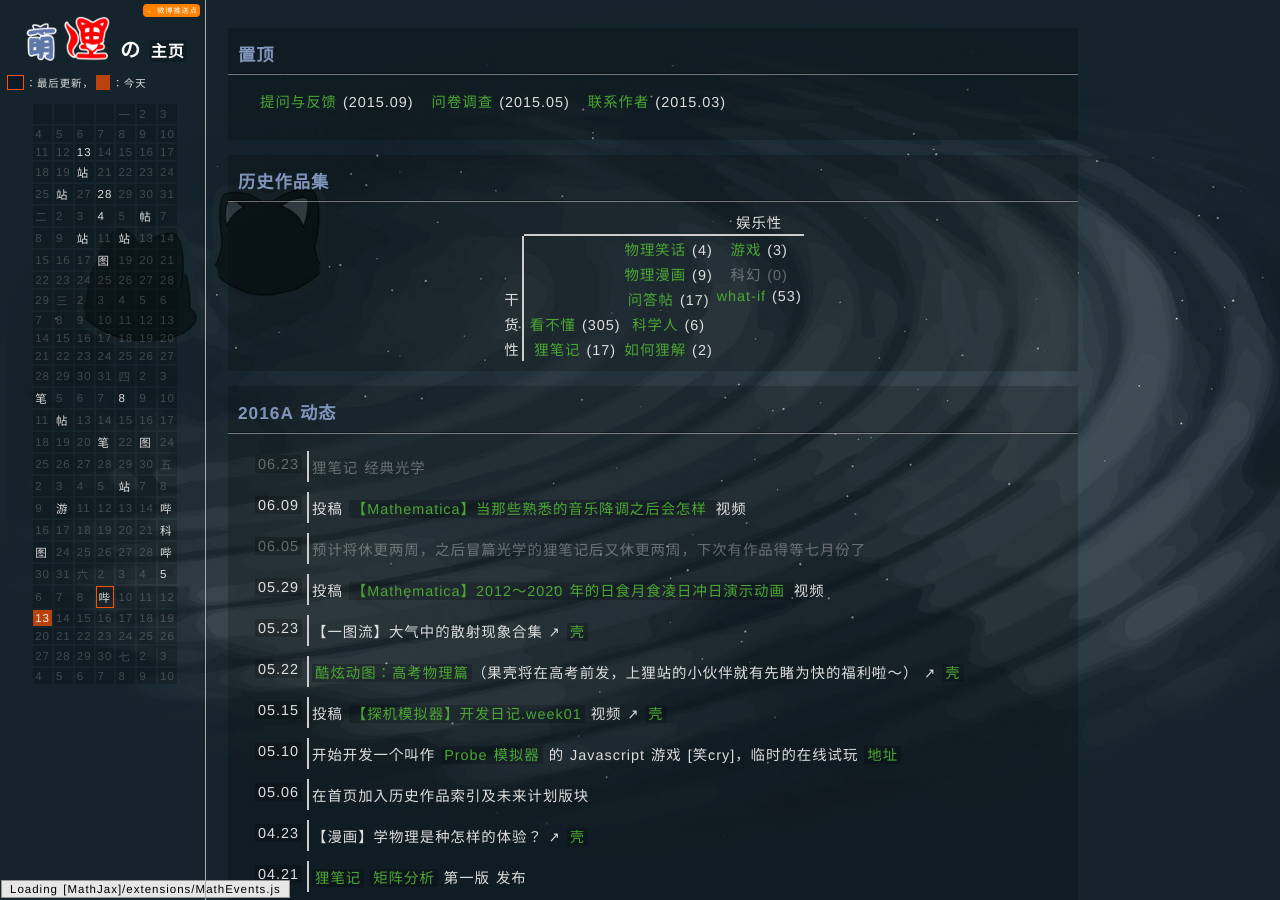
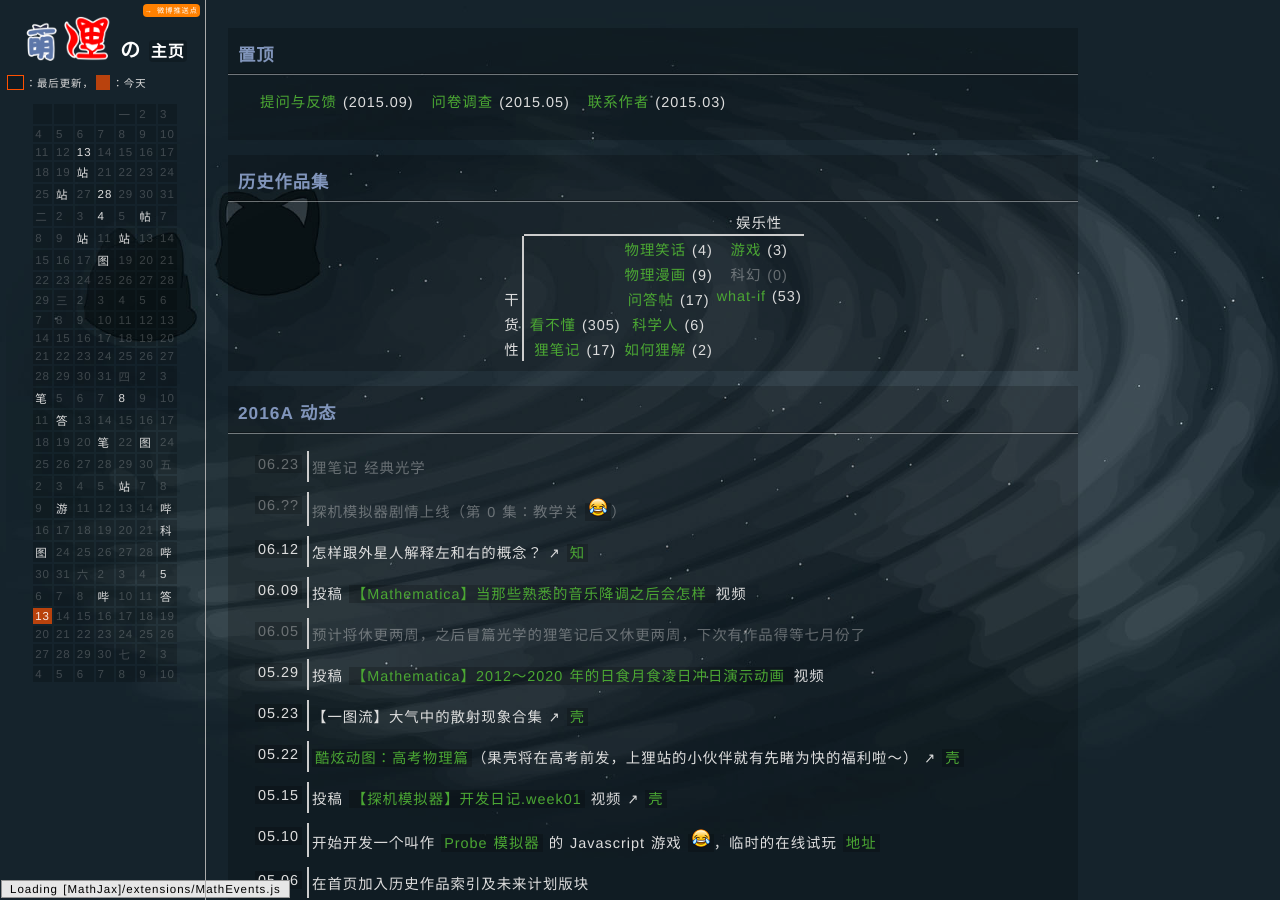
Before and after one commit to LePtC/LePtC.github.io, a Jekyll site: the page built from index.html, in a window 1280 px wide and 900 px high. Built offline with Jekyll 4.4.1, drawn with Linux system fonts in a browser that asks for light colours; Markdown is read by kramdown in place of the engine named in the settings; comment, search, counter and statistics services are not loaded.

Commit message:
update index

```diff
--- a/index.html
+++ b/index.html
@@ -165,7 +165,7 @@ title: LePtC
 </tr>
 <tr>
   <td>11</td>
-  <td><a href="#04.12">帖</a></td>
+  <td><a href="#04.12">答</a></td>
   <td>13</td>
   <td>14</td>
   <td>15</td>
@@ -239,13 +239,13 @@ title: LePtC
   <td>6</td>
   <td>7</td>
   <td>8</td>
-  <td class="lastday"><a href="#06.09">哔</a></td>
+  <td><a href="#06.09">哔</a></td>
   <td>10</td>
   <td>11</td>
-  <td>12</td>
+  <td><a href="#06.12">答</a></td>
 </tr>
 <tr>
-  <td>13</td>
+  <td class="lastday">13</td>
   <td>14</td>
   <td>15</td>
   <td>16</td>
@@ -398,6 +398,13 @@ title: LePtC
   <tr class="com"><td><a name="06.23">06.23</a></td>
     <td class="left">狸笔记 经典光学</td>
   </tr>
+  <tr class="com"><td><a name="06.??">06.??</a></td>
+    <td class="left">探机模拟器剧情上线（第 0 集：教学关 <a title="笑 cry"><img src="img/xcry.png" alt="[笑 cry]"></a>）</td>
+  </tr>
+  <tr><td><a name="06.12">06.12</a></td>
+    <td class="left"> 怎样跟外星人解释左和右的概念？ ↗
+    <a href="https://www.zhihu.com/question/21433839/answer/105617168">知</a></td>
+  </tr>
   <tr><td><a name="06.09">06.09</a></td>
     <td class="left">投稿 <a href="http://www.bilibili.com/video/av4918707/"> 【Mathematica】当那些熟悉的音乐降调之后会怎样 </a> 视频</td>
   </tr>
@@ -420,7 +427,7 @@ title: LePtC
     <a href="http://www.guokr.com/post/733019/">壳</a></td>
   </tr>
   <tr><td><a name="05.10">05.10</a></td>
-    <td class="left">开始开发一个叫作 <a href="https://github.com/LePtC/ProbeSim/blob/master/log.md">Probe 模拟器</a> 的 Javascript 游戏 [笑cry]，临时的在线试玩 <a href="probesim/">地址</a></td>
+    <td class="left">开始开发一个叫作 <a href="https://github.com/LePtC/ProbeSim/blob/master/log.md">Probe 模拟器</a> 的 Javascript 游戏 <a title="笑 cry"><img src="img/xcry.png" alt="[笑 cry]"></a>，临时的在线试玩 <a href="probesim/">地址</a></td>
   </tr>
   <tr><td><a name="05.06">05.06</a></td>
     <td class="left">在首页加入历史作品索引及未来计划版块</td>
```
Also changed, not shown: img/xcry.png (added).
